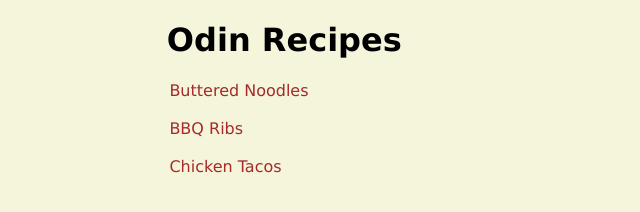
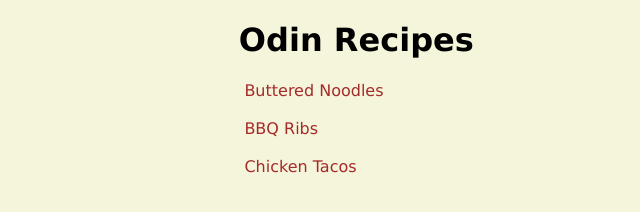
Before and after one commit to marcelarlaura/odin-recipes, a plain HTML site: page index.html in a window 1280 px wide. Shown: the whole page, without its empty margins (385-1025 px from the left). Drawn offline with Linux system fonts and the light colour scheme.

Commit message:
Include div element to center page content and give border color/style

```diff
--- a/index.html
+++ b/index.html
@@ -7,12 +7,14 @@
         <meta name="viewport" content="width=device-width, initial-scale=10">
     </head>
     <body>
-        <h1>Odin Recipes</h1>
-        <ul>
-            <li><a href="recipes/noodles.html">Buttered Noodles</a></li><br>
-            <li><a href="recipes/ribs.html">BBQ Ribs</a></li><br>
-            <li><a href="recipes/tacos.html">Chicken Tacos</a></li><br>
-        </ul>
+        <div class="card">
+            <h1 class="main">Odin Recipes</h1>
+            <ul class="menu">
+                <li><a href="recipes/noodles.html">Buttered Noodles</a></li><br>
+                <li><a href="recipes/ribs.html">BBQ Ribs</a></li><br>
+                <li><a href="recipes/tacos.html">Chicken Tacos</a></li><br>
+            </ul>
+        </div>
     </body>
 
 </html>
```
